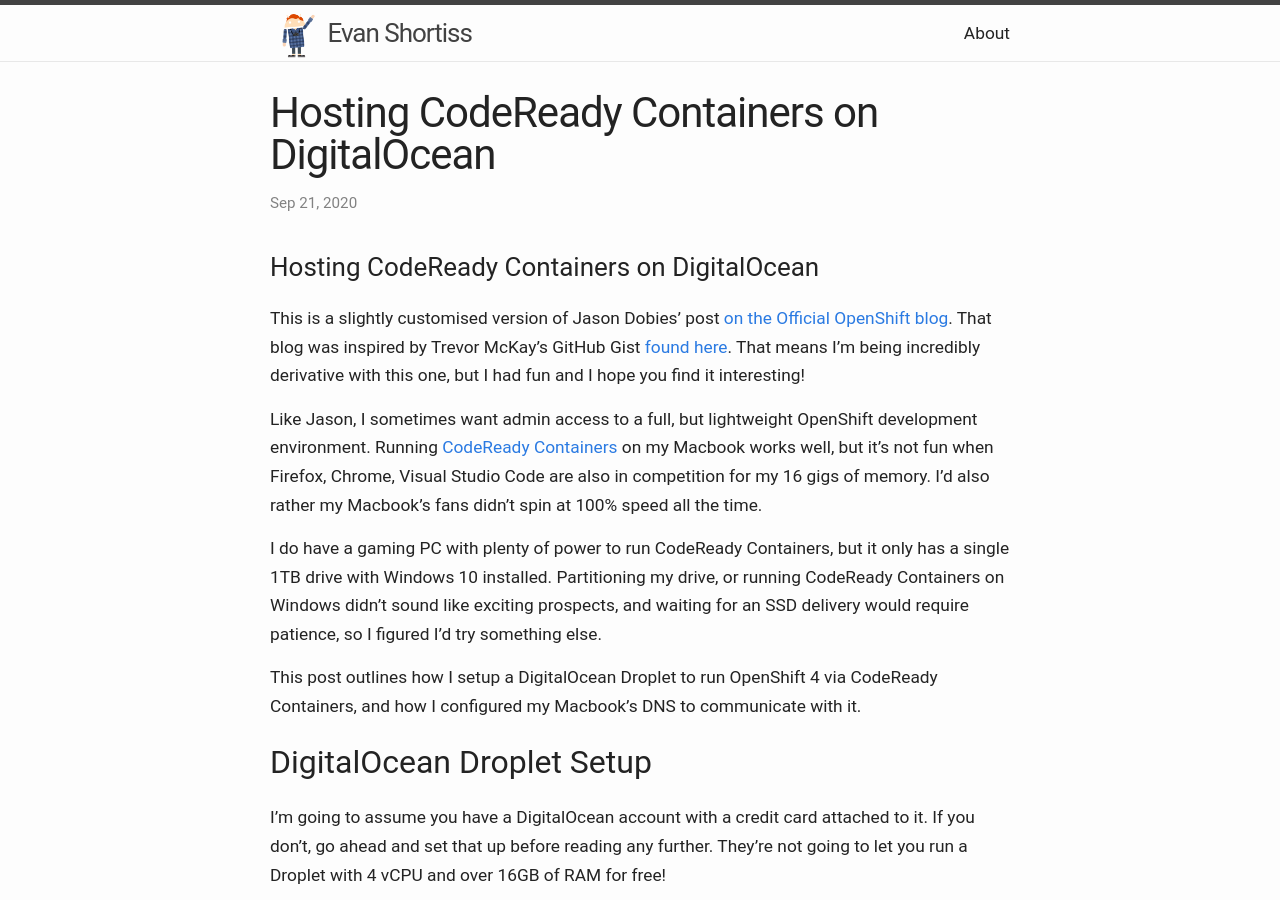
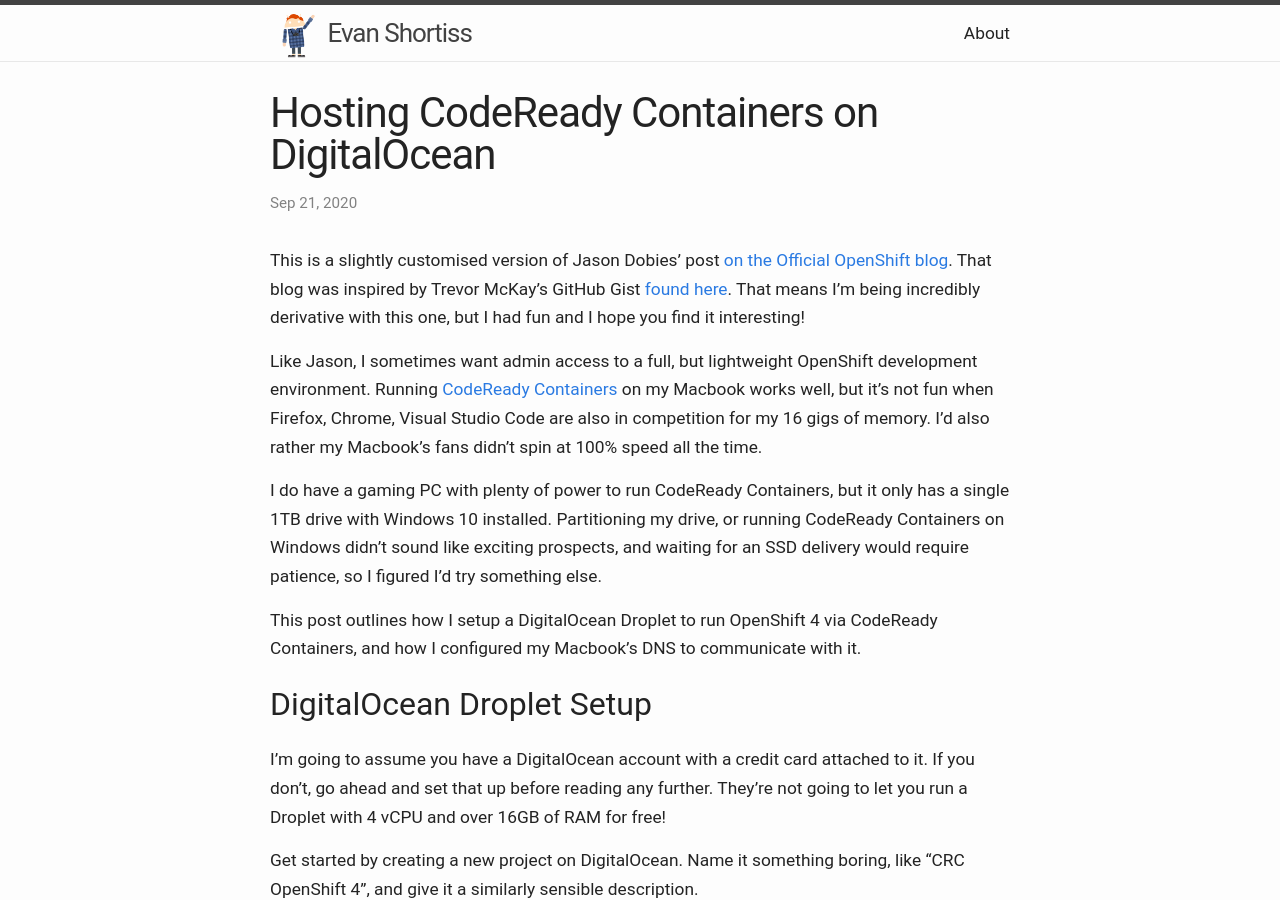
Before and after one commit to evanshortiss/evanshortiss.github.io, a Jekyll site: the page built from _posts/2020-09-21-code-ready-containers-on-digital-ocean.markdown, in a window 1280 px wide and 900 px high. Built offline with Jekyll 4.4.1, drawn with Linux system fonts in a browser that asks for light colours.

Commit message:
remove extra heading in CRC post

```diff
--- a/_posts/2020-09-21-code-ready-containers-on-digital-ocean.markdown
+++ b/_posts/2020-09-21-code-ready-containers-on-digital-ocean.markdown
@@ -4,8 +4,6 @@
 layout: post
 categories: development openshift
 ---
-
-# Hosting CodeReady Containers on DigitalOcean
 
 This is a slightly customised version of Jason Dobies' post [on the Official OpenShift blog](https://www.openshift.com/blog/accessing-codeready-containers-on-a-remote-server/). That blog was inspired by Trevor McKay's GitHub Gist [found here](https://gist.github.com/tmckayus/8e843f90c44ac841d0673434c7de0c6a). That means I'm being incredibly derivative with this one, but I had fun and I hope you find it interesting!
 
```
